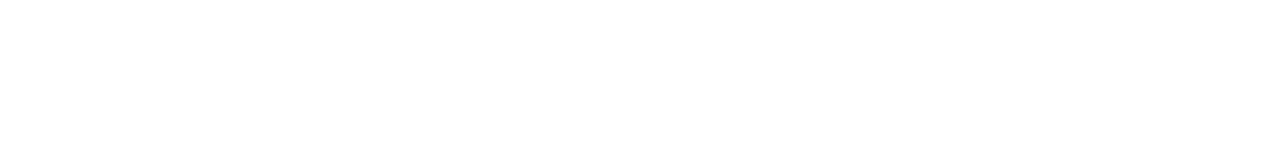
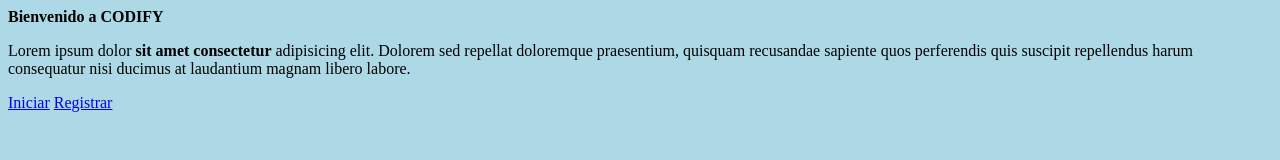
Before and after one commit to Codo-a-Codo-4-0-Comision-2167/clase-04, a plain HTML site: page index.html in a window 1280 px wide. Drawn offline with Linux system fonts and the light colour scheme.

Commit message:
signup page WIP

```diff
--- a/index.html
+++ b/index.html
@@ -1,12 +1,27 @@
 <!DOCTYPE html>
 <html lang="en">
+
 <head>
     <meta charset="UTF-8">
     <meta http-equiv="X-UA-Compatible" content="IE=edge">
     <meta name="viewport" content="width=device-width, initial-scale=1.0">
     <title>Codo a Codo clase 4</title>
 </head>
-<body>
+
+<body bgcolor="lightblue">
+    <strong>Bienvenido a CODIFY</strong>
+    <p>Lorem ipsum dolor <strong>sit amet consectetur</strong> adipisicing elit. Dolorem sed repellat doloremque
+        praesentium, quisquam recusandae sapiente quos perferendis quis suscipit repellendus harum consequatur nisi
+        ducimus at laudantium magnam libero labore.</p>
+    <a href="https://www.google.com" target="__blank">Iniciar</a>
+    <a href="pages/signup.html">Registrar</a>
+    <!--
+        Esto es un comentario
+    <div>
+        Esto es otro contexto
+    </div>
+    -->
 
 </body>
+
 </html>
```
Also changed, not shown: pages/signup.html (added, +13 -0 lines), pages/signin.html (added).
